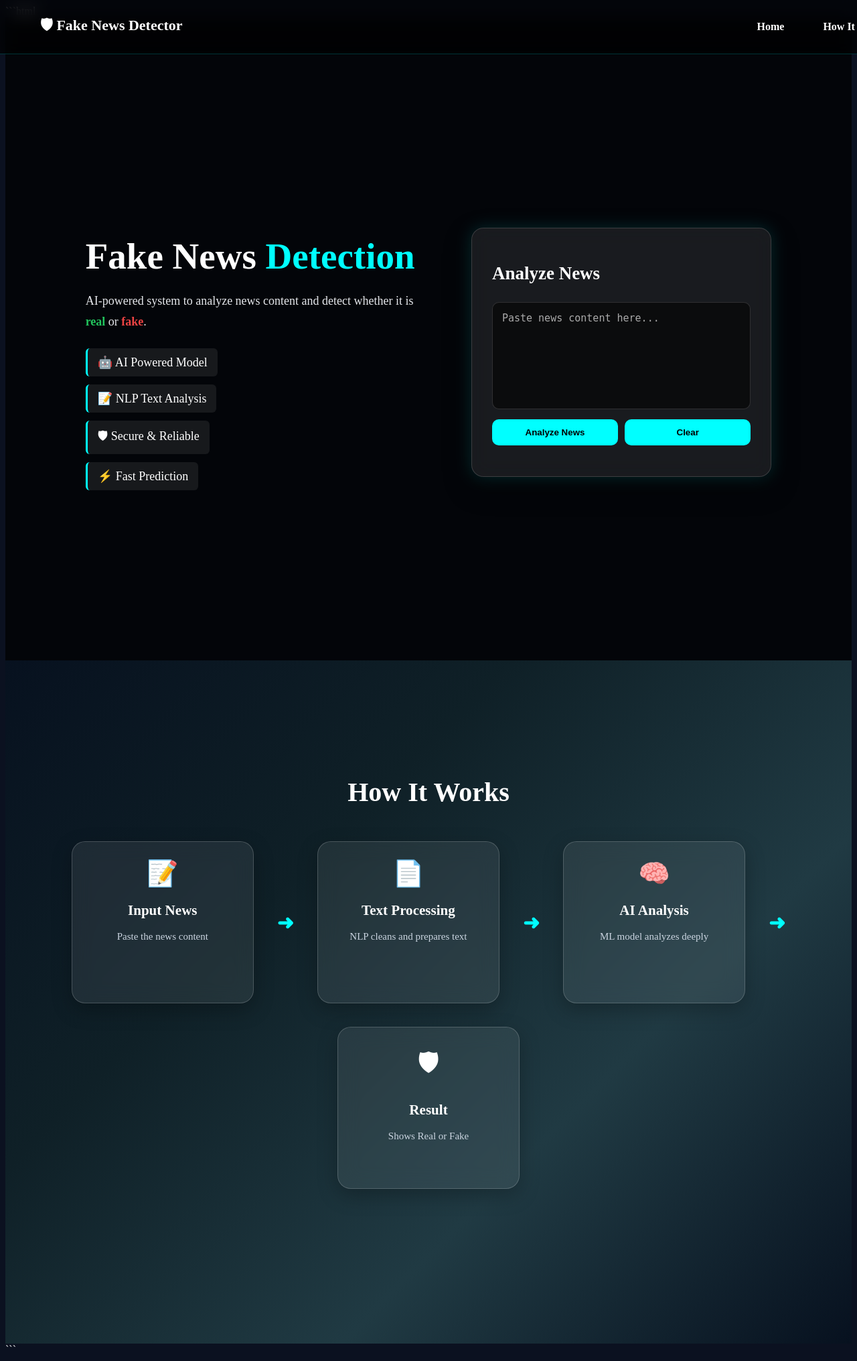
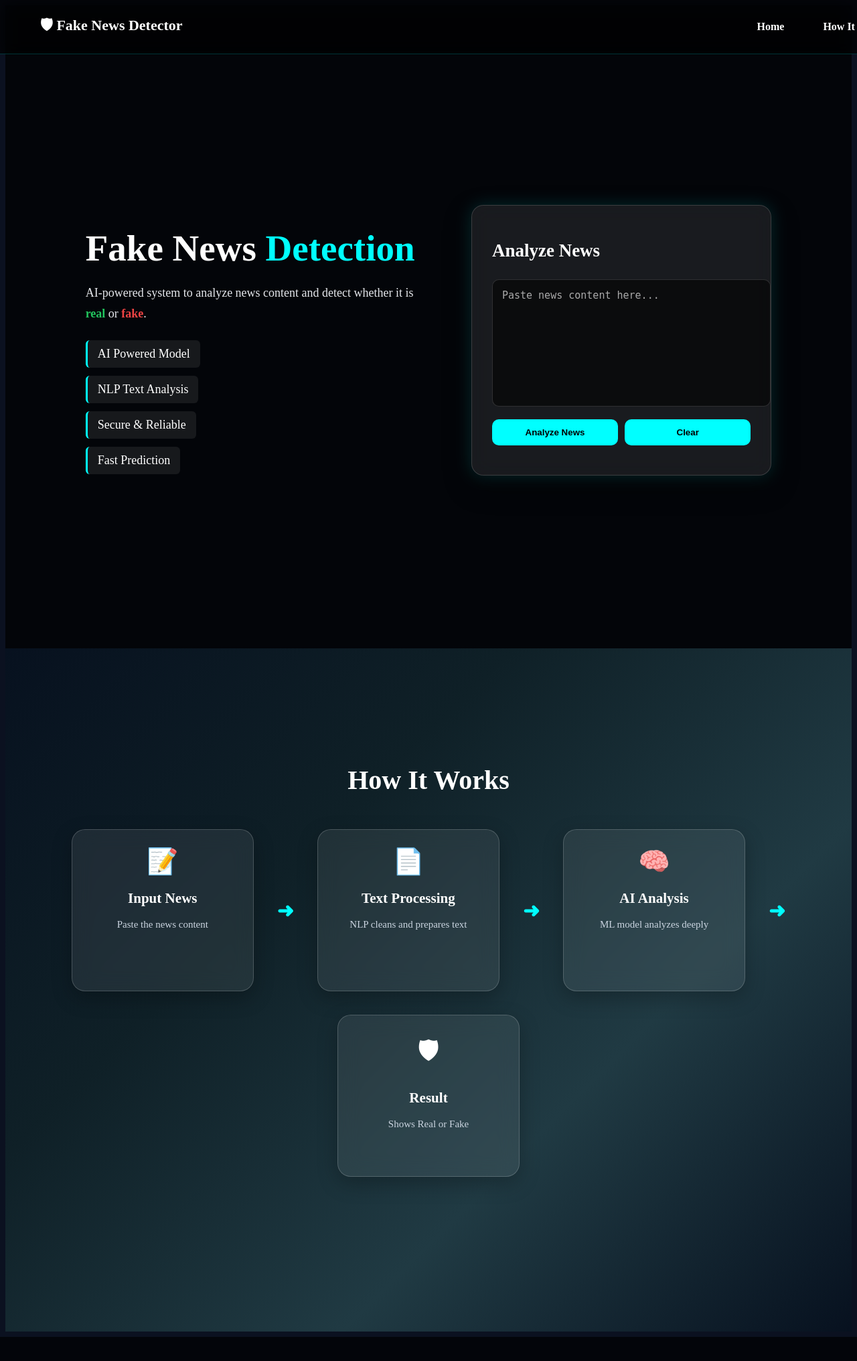
Before and after one commit to cjyothika2002/Fake-News-Detector, a Flask app: page / in a window 1280 px wide. Shown: the whole page at 67% size. After the commit the page ends 1996 px from the top, so only its background shows below. Run offline with Flask 3, Linux system fonts and the light colour scheme; parts of the project's set-up code (start-up, migrations or seed data) failed here and were passed over.

Commit message:
Refactor HTML structure and navigation

````diff
--- a/templates/index.html
+++ b/templates/index.html
@@ -1,44 +1,26 @@
-```html
 <!DOCTYPE html>
 <html lang="en">
-
 <head>
     <meta charset="UTF-8">
-    <meta name="viewport" content="width=device-width, initial-scale=1.0">
-
     <title>Fake News Detector</title>
-
     <link rel="stylesheet" href="{{ url_for('static', filename='style.css') }}">
 </head>
-
 <body>
 
-    <!-- NAVIGATION -->
 <nav>
     <div class="logo">🛡 Fake News Detector</div>
-
     <ul>
         <li><a href="#home">Home</a></li>
         <li><a href="#how">How It Works</a></li>
     </ul>
 </nav>
 
-
 <!-- HERO / HOME -->
 <section class="hero" id="home">
-
-        <!-- Background Image -->
-        <div class="background-image"></div>
-
     <div class="overlay">
 
-            <!-- LEFT CONTENT -->
         <div class="left">
-
-                <h1>
-                    Fake News <span>Detection</span>
-                </h1>
-
+            <h1>Fake News <span>Detection</span></h1>
             <p>
                 AI-powered system to analyze news content and detect whether it is
                 <span class="real">real</span> or
@@ -46,141 +28,73 @@
             </p>
 
             <div class="features">
+                <div>AI Powered Model</div>
+                <div>NLP Text Analysis</div>
+                <div>Secure & Reliable</div>
+                <div>Fast Prediction</div>
+            </div>
+        </div>
 
-                    <div>🤖 AI Powered Model</div>
+        <div class="right">
+            <form id="newsForm" action="/predict" method="post">
+                <h2>Analyze News</h2>
 
-                    <div>📝 NLP Text Analysis</div>
+                <textarea id="newsInput" name="news"
+                placeholder="Paste news content here...">{{ news_text if news_text }}</textarea>
 
-                    <div>🛡 Secure & Reliable</div>
+                <div class="btn-row">
+                    <button type="submit">Analyze News</button>
+                    <button type="button" id="clearBtn">Clear</button>
+                </div>
 
-                    <div>⚡ Fast Prediction</div>
+                <p id="errorMsg"></p>
+            </form>
 
+            {% if prediction_text %}
+            <div class="result">{{ prediction_text }}</div>
+            {% endif %}
         </div>
 
     </div>
-
-
-            <!-- RIGHT CONTENT -->
-            <div class="right">
-
-                <form id="newsForm" action="/predict" method="post">
-
-                    <h2>Analyze News</h2>
-
-                    <textarea
-                        id="newsInput"
-                        name="news"
-                        placeholder="Paste news content here...">{{ news_text if news_text }}</textarea>
-
-                    <div class="btn-row">
-
-                        <button type="submit">
-                            Analyze News
-                        </button>
-
-                        <button type="button" id="clearBtn">
-                            Clear
-                        </button>
-
-                    </div>
-
-                    <p id="errorMsg"></p>
-
-                </form>
-
-
-                <!-- PREDICTION RESULT -->
-                {% if prediction_text %}
-
-                <div class="result">
-                    {{ prediction_text }}
-                </div>
-
-                {% endif %}
-
-            </div>
-
-        </div>
-
 </section>
 
-
-    <!-- HOW IT WORKS -->
+<!-- HOW IT WORKS (SCROLL SECTION) -->
 <section class="how" id="how">
-
     <h2>How It Works</h2>
 
     <div class="how-container">
-
         <div class="step">
-
             <div class="icon">📝</div>
-
             <h3>Input News</h3>
-
-                <p>
-                    Paste the news content
-                </p>
-
+            <p>Paste the news content</p>
         </div>
-
 
         <div class="arrow">➜</div>
 
-
         <div class="step">
-
             <div class="icon">📄</div>
-
             <h3>Text Processing</h3>
-
-                <p>
-                    NLP cleans and prepares text
-                </p>
-
+            <p>NLP cleans and prepares text</p>
         </div>
-
 
         <div class="arrow">➜</div>
 
-
         <div class="step">
-
             <div class="icon">🧠</div>
-
             <h3>AI Analysis</h3>
-
-                <p>
-                    ML model analyzes deeply
-                </p>
-
+            <p>ML model analyzes deeply</p>
         </div>
-
 
         <div class="arrow">➜</div>
 
-
         <div class="step">
-
             <div class="icon">🛡</div>
-
             <h3>Result</h3>
-
-                <p>
-                    Shows Real or Fake
-                </p>
-
+            <p>Shows Real or Fake</p>
         </div>
-
     </div>
-
 </section>
 
-
-    <!-- JAVASCRIPT -->
 <script src="{{ url_for('static', filename='script.js') }}"></script>
-
 </body>
-
 </html>
-```
````
Lines whose indentation alone changed are shown as unchanged.
